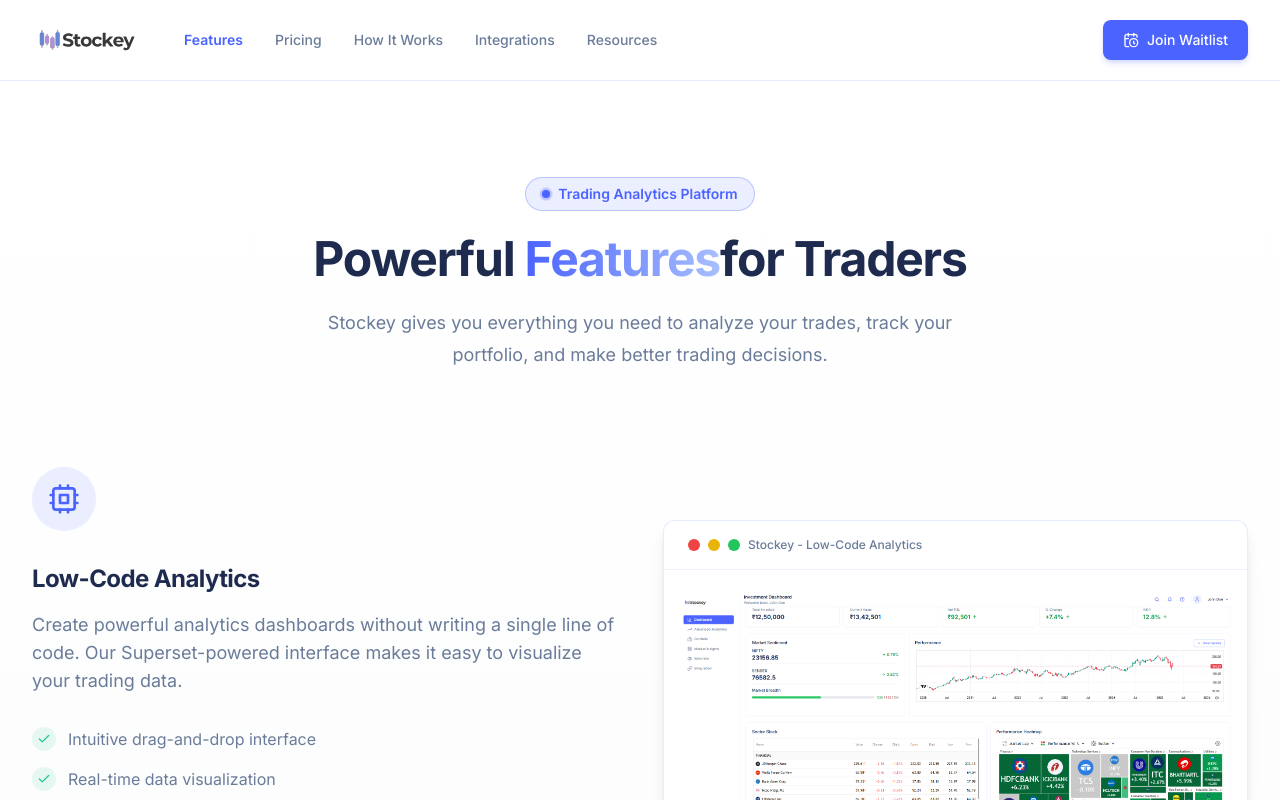
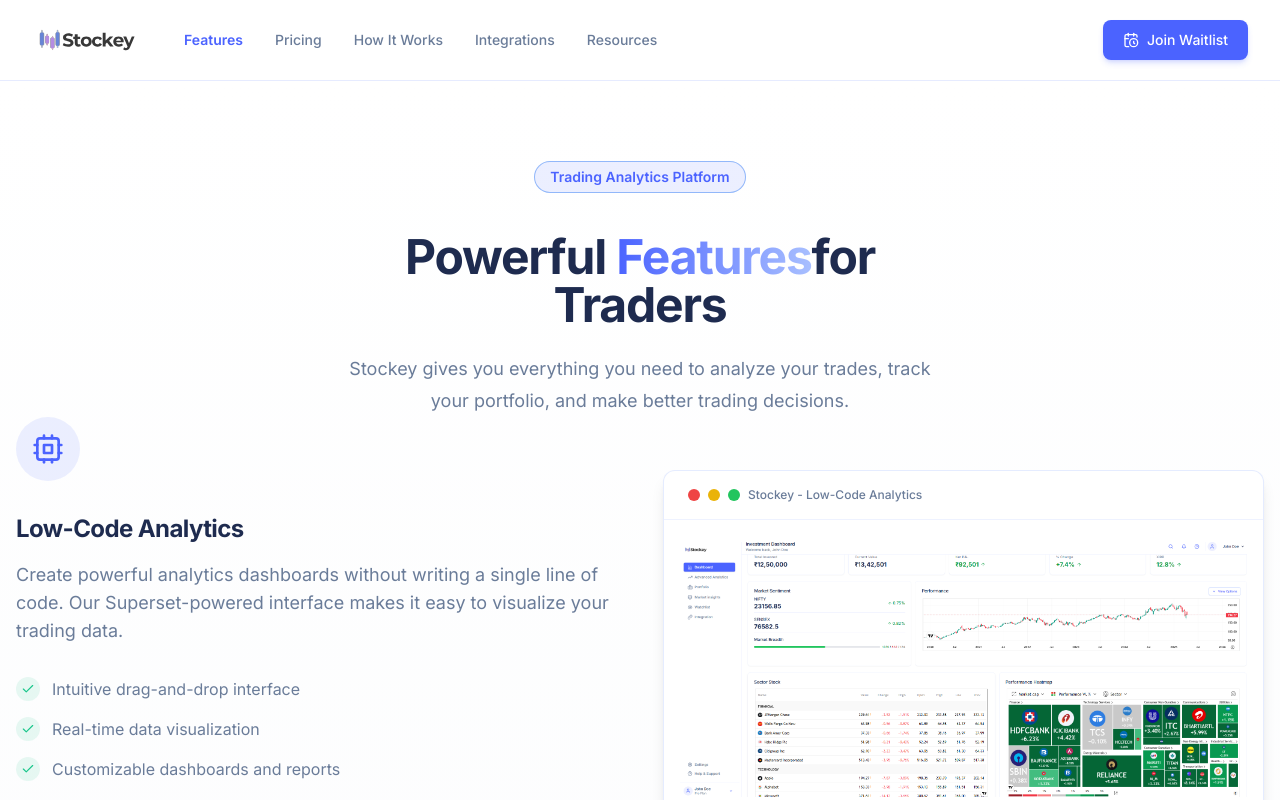
Before and after one commit to desirediv0/Stockey, a Next.js app: page /features in a window 1280 px wide. Shown: the top 800 px of the page. Built offline with nearby package versions, Linux system fonts and the light colour scheme.

Commit message:
Refactor Lottie component usage and improve layout structure across multiple pages

```diff
--- a/src/app/(pages)/features/page.js
+++ b/src/app/(pages)/features/page.js
@@ -20,7 +20,6 @@
 } from "@/components/ui/dialog";
 import { Button } from "@/components/ui/button";
 import Link from "next/link";
-// import Lottie from "@/components/lottie";
 import dynamic from "next/dynamic";
 
 const Lottie = dynamic(() => import("@/components/lottie"), {
@@ -82,45 +81,40 @@
 export default function FeaturesPage() {
   return (
     <div
+      className="relative overflow-hidden py-20"
       style={{
         background: "linear-gradient(180deg, #FFFFFF 0%, #F5F7FA 100%)",
       }}
     >
-      <div className="container py-24 ">
-        {/* Hero Section */}
-        <div className="relative  md:mb-0  ">
-          <div className="absolute inset-0 opacity-10 z-0 "></div>
+      <div className="container relative z-10 mx-auto px-4 ">
+        {/* Status badge */}
+        <div className="flex justify-center mb-10">
+          <div
+            className="rounded-full px-4 py-1.5 text-sm font-semibold ring-1 ring-inset"
+            style={{
+              background: "rgba(75, 99, 255, 0.1)",
+              color: "#4B63FF",
+              borderColor: "rgba(75, 99, 255, 0.3)",
+            }}
+          >
+            Trading Analytics Platform
+          </div>
+        </div>
 
-          <div className="w-full md:w-1/4 hidden xl:block absolute -top-2 2xl:left-10">
+        {/* Main content with animations on sides - using grid */}
+        <div className="grid grid-cols-1 xl:grid-cols-4 gap-4 mb-10 lg:-mb-24">
+          {/* Left animation */}
+          <div className="hidden xl:flex justify-end items-start">
             <Lottie
-              src={"animations/Animation - 1743874498432.json"}
+              src="animations/Animation - 1743874498432.json"
               width={300}
               height={300}
+
             />
           </div>
 
-          <div className="relative z-10 mx-auto max-w-2xl text-center">
-            <p
-              className="inline-flex items-center rounded-full px-4 py-1.5 text-sm font-semibold mb-6"
-              style={{
-                background: "rgba(75, 99, 255, 0.1)",
-                color: "#4B63FF",
-                border: "1px solid rgba(75, 99, 255, 0.3)",
-              }}
-            >
-              <span className="relative flex h-2 w-2 mr-2">
-                <span
-                  className="animate-ping absolute inline-flex h-full w-full rounded-full opacity-75"
-                  style={{ background: "#4B63FF" }}
-                ></span>
-                <span
-                  className="relative inline-flex rounded-full h-2 w-2"
-                  style={{ background: "#4B63FF" }}
-                ></span>
-              </span>
-              Trading Analytics Platform
-            </p>
-
+          {/* Center content */}
+          <div className="text-center col-span-1 xl:col-span-2">
             <h1
               className="text-4xl font-bold tracking-tight sm:text-5xl mb-6"
               style={{ color: "#1E2B4F" }}
@@ -143,15 +137,16 @@
               Stockey gives you everything you need to analyze your trades,
               track your portfolio, and make better trading decisions.
             </p>
+          </div>
 
-            <div className="w-full md:w-1/4 hidden xl:block absolute top-52 lg:-top-5  mx-auto  max-xl-right-0 lg:-right-32 ">
-              <Lottie
-                src={"animations/Animation - 1743874404437.json"}
-                width={300}
-                height={300}
-                className={"flex md:block justify-center"}
-              />
-            </div>
+          {/* Right animation */}
+          <div className="hidden xl:flex justify-start items-start">
+            <Lottie
+              src="animations/Animation - 1743874404437.json"
+              width={300}
+              height={300}
+
+            />
           </div>
         </div>
 
--- a/src/app/(pages)/how-it-works/page.js
+++ b/src/app/(pages)/how-it-works/page.js
@@ -98,23 +98,14 @@
 
   return (
     <div
+      className="relative overflow-hidden py-20"
       style={{
         background: "linear-gradient(180deg, #FFFFFF 0%, #F5F7FA 100%)",
       }}
     >
-      <div className="container py-24 sm:py-32">
-        <div className="relative">
-          <div className="absolute inset-0 opacity-10 z-0"></div>
-
-          <div className="w-full md:w-1/4 hidden 2xl:block absolute -top-56 rotate-90 -right-0 lg:-right-0">
-            <Lottie
-              src={"animations/Animation - 1743875012167.json"}
-              width={500}
-              height={500}
-            />
-          </div>
-
-          <div className="relative z-10 mx-auto max-w-2xl text-center">
+      <div className="container relative z-10 mx-auto px-4 ">
+        {/* Status badge */}
+        <div className="flex justify-center mb-10">
           <p
             className="inline-flex items-center rounded-full px-4 py-1.5 text-sm font-semibold mb-6"
             style={{
@@ -135,7 +126,22 @@
             </span>
             Platform Overview
           </p>
+        </div>
 
+        {/* Main content with animations on sides - using grid */}
+        <div className="grid grid-cols-1 xl:grid-cols-4 gap-4 mb-10 lg:-mb-24">
+          {/* Left animation */}
+          <div className="hidden xl:flex justify-center rotate-90  items-center">
+            <Lottie
+              src="animations/Animation - 1743875012167.json"
+              width={300}
+              height={300}
+            />
+          </div>
+
+
+          {/* Center content */}
+          <div className="text-center col-span-1 xl:col-span-2">
             <h1
               className="text-4xl font-bold tracking-tight sm:text-5xl mb-6"
               style={{ color: "#1E2B4F" }}
@@ -159,14 +165,15 @@
               simple steps. Our platform makes analytics accessible to everyone.
             </p>
           </div>
+
+          {/* Right animation */}
+          <div className="hidden xl:flex justify-center rotate-90 items-center">
+            <Lottie
+              src="animations/Animation - 1743875012167.json"
+              width={300}
+              height={300}
+            />
           </div>
-
-        <div className="w-full md:w-1/4 hidden 2xl:block  absolute top-0 rotate-90 left-24">
-          <Lottie
-            src={"animations/Animation - 1743875012167.json"}
-            width={500}
-            height={500}
-          />
         </div>
 
         <div className="mx-auto mt-24 max-w-5xl">
@@ -245,8 +252,8 @@
                     >
                       <div
                         className="border-b px-6 py-4"
-                        style={{ borderColor: "rgba(168, 191, 255, 0.2)" }}>
-
+                        style={{ borderColor: "rgba(168, 191, 255, 0.2)" }}
+                      >
                         <div className="flex items-center space-x-2">
                           <div className="h-3 w-3 rounded-full bg-red-500"></div>
                           <div className="h-3 w-3 rounded-full bg-yellow-500"></div>
@@ -255,7 +262,6 @@
                             className="ml-2 text-xs font-medium"
                             style={{ color: "#6A7C99" }}
                           >
-
                             Stockey - {step.name}
                           </div>
                         </div>
--- a/src/app/(pages)/page.js
+++ b/src/app/(pages)/page.js
@@ -1,7 +1,7 @@
 import { Integrations } from "@/components/sections/integrations";
 import { Resources } from "@/components/sections/Resource";
 import FeaturesSection from "@/components/sections/features-section";
-import { Hero } from "@/components/sections/hero";
+import  Hero  from "@/components/sections/hero";
 
 export default function Home() {
   return (
--- a/src/components/lottie.jsx
+++ b/src/components/lottie.jsx
@@ -15,4 +15,4 @@
   )
 }
 
-export default Lottie
+export default Lottie;
```
Also changed, not shown: src/components/sections/hero.jsx (+41 -47 lines). Lines whose indentation alone changed are shown as unchanged.
